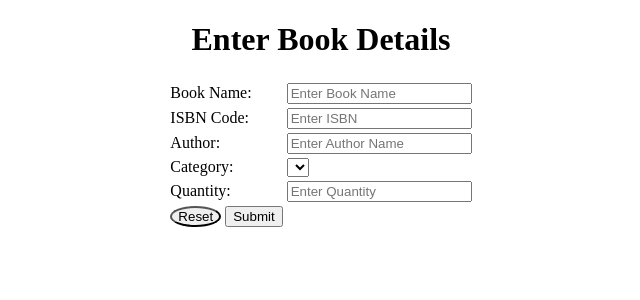
After one commit to Lekhan11/Library_Manager, a Django app: page /add_book/ in a window 1280 px wide. The commit adds this page. Shown: the top 300 px of the page, without its empty margins (319-959 px from the left). Run offline with Django 5.2, Linux system fonts and the light colour scheme; lists and menus that the app fills with data are empty; parts of the project's set-up code (start-up, migrations or seed data) failed here and were passed over.

Commit message:
addbooks.html added

```diff
--- /dev/null
+++ b/Library/templates/addbooks.html
@@ -0,0 +1,56 @@
+<!DOCTYPE html>
+<html lang="en">
+<head>
+    <meta charset="UTF-8">
+    <meta name="viewport" content="width=device-width, initial-scale=1.0">
+    <title>Add Books</title>
+    <script src="https://cdn.jsdelivr.net/npm/@popperjs/core@2.11.8/dist/umd/popper.min.js" integrity="sha384-I7E8VVD/ismYTF4hNIPjVp/Zjvgyol6VFvRkX/vR+Vc4jQkC+hVqc2pM8ODewa9r" crossorigin="anonymous"></script>
+    <script src="https://cdn.jsdelivr.net/npm/bootstrap@5.3.3/dist/js/bootstrap.min.js" integrity="sha384-0pUGZvbkm6XF6gxjEnlmuGrJXVbNuzT9qBBavbLwCsOGabYfZo0T0to5eqruptLy" crossorigin="anonymous"></script>
+</head>
+<body>
+    <center>
+          <h1 class='text-center'>Enter Book Details</h1>
+    </center>
+         <form action="/addbooks" method="POST">
+            {% csrf_token %}
+              <div class="container">
+                <center>
+                <table>
+                    <tr>
+                        <td>Book Name:</td>
+                        <td><input type="text" name="book_name" placeholder="Enter Book Name"></td>
+                    </tr>
+                    <tr>
+                        <td>ISBN Code:</td>
+                        <td>
+                            <input type="text" name="isbn" placeholder="Enter ISBN">
+                        </td>
+                    </tr>
+                    <tr>
+                        <td>Author:</td>
+                        <td><input type="text" name="author" placeholder="Enter Author Name"></td>
+                    </tr>
+                    <tr>
+                        <td>Category:</td>
+                        <td>
+                            <select name="category">
+                                {% for category in categories %}
+                                <option>{{ category }}</option>
+                                {% endfor %}
+                            </select>
+                        </td>
+                    </tr>
+                    <tr>
+                        <td>Quantity:</td>
+                        <td><input type="text" name="quantity" placeholder="Enter Quantity"></td>
+                    </tr>
+                    <tr>
+                        <td><button style="border-radius: 50%;">Reset</button>
+                        <button>Submit</button></td>
+                    </tr>
+                </table>
+                </center>
+              </div>
+
+</body>
+</html>
--- a/Library/templates/base.html
+++ b/Library/templates/base.html
@@ -4,6 +4,8 @@
     <meta charset="UTF-8">
     <meta name="viewport" content="width=device-width, initial-scale=1.0">
     <title>Library Management System</title>
+    <script src="https://cdn.jsdelivr.net/npm/@popperjs/core@2.11.8/dist/umd/popper.min.js" integrity="sha384-I7E8VVD/ismYTF4hNIPjVp/Zjvgyol6VFvRkX/vR+Vc4jQkC+hVqc2pM8ODewa9r" crossorigin="anonymous"></script>
+    <script src="https://cdn.jsdelivr.net/npm/bootstrap@5.3.3/dist/js/bootstrap.min.js" integrity="sha384-0pUGZvbkm6XF6gxjEnlmuGrJXVbNuzT9qBBavbLwCsOGabYfZo0T0to5eqruptLy" crossorigin="anonymous"></script>
     <style>
 
         * {
--- a/Library/urls.py
+++ b/Library/urls.py
@@ -6,4 +6,5 @@ path('', LoginPage, name='login'),
 path('home/', HomePage, name='home'),
 path('issue_books/', IssueBooks, name='issue_books'),
 path('update/', updateUser, name='update'),
+path('add_book/', addBook, name='add_book'),
 ]
--- a/Library/views.py
+++ b/Library/views.py
@@ -40,3 +40,5 @@ def IssueBooks(request):
     return render(request, 'issue_books.html', context)
 def updateUser(request):
     return render(request, 'update.html')
+def addBook(request):
+    return render(request, 'addbooks.html')
```
